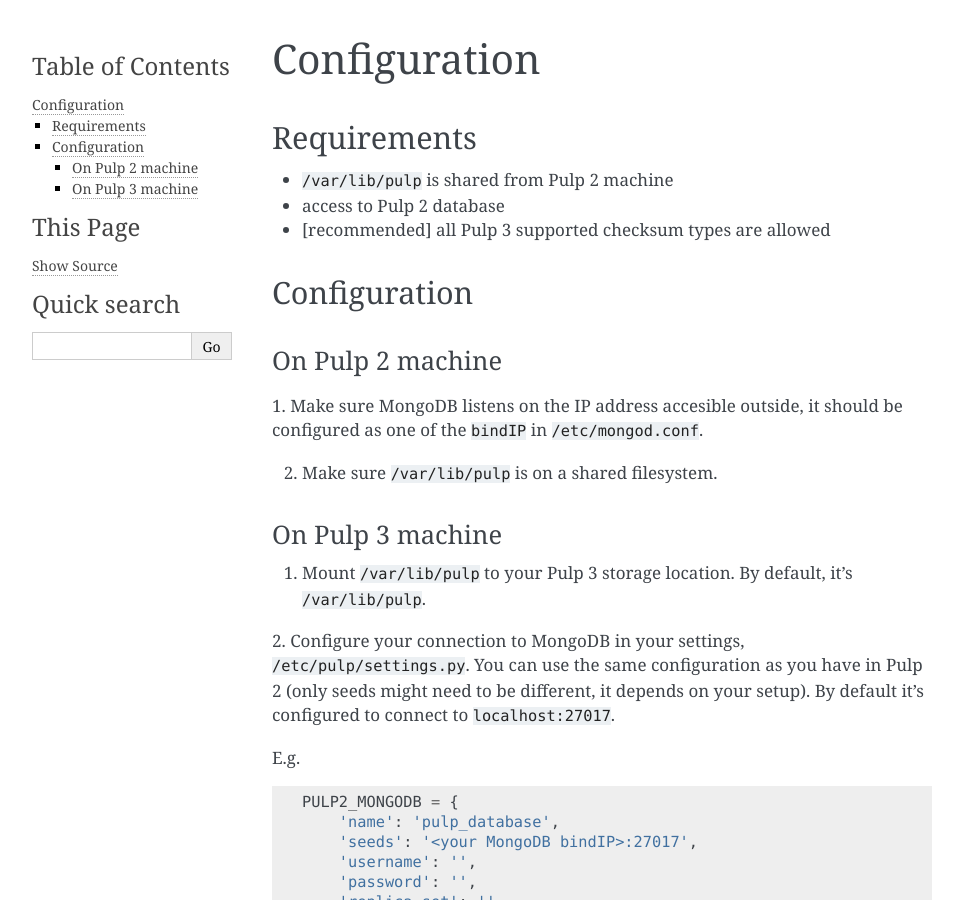
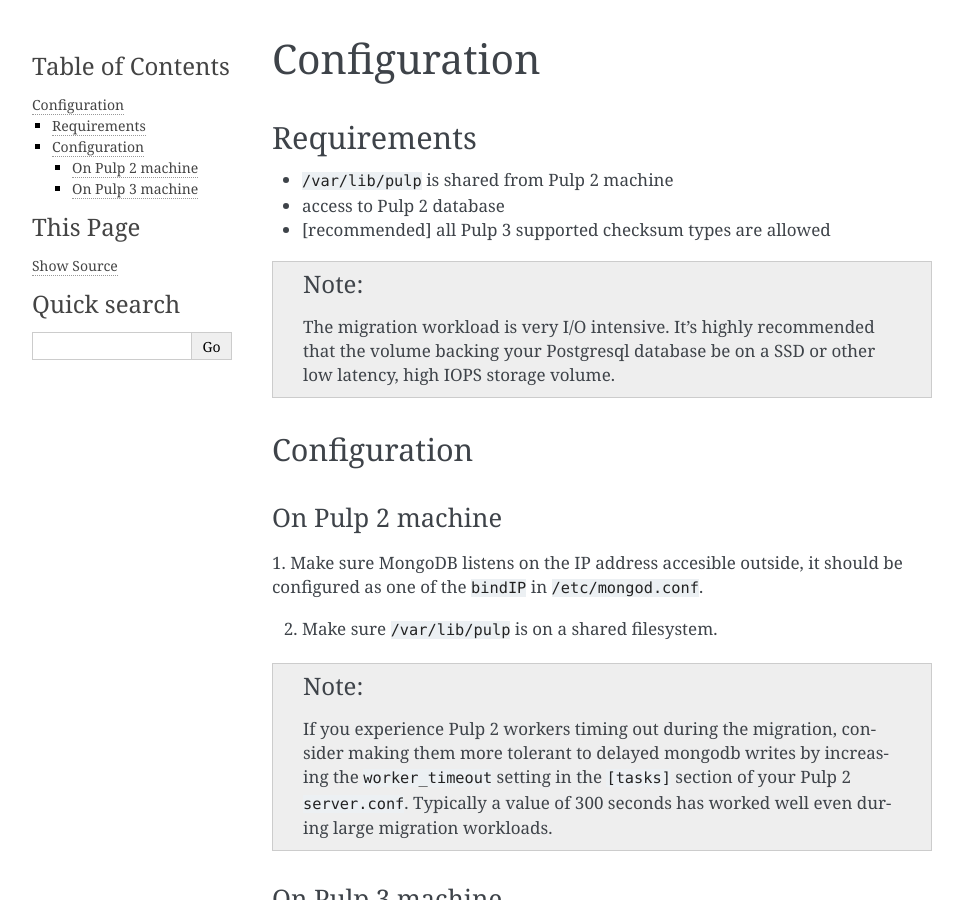
Before and after one commit to pulp/pulp-2to3-migration, a Sphinx documentation site: the page built from docs/configuration.rst, in a window 1280 px wide and 900 px high. Shown: the whole window, without its empty margins (148-1111 px from the left). Built offline with Sphinx 7.4.7, drawn with Linux system fonts in a browser that asks for light colours; some of the changed text lies outside the part shown.

Commit message:
Adds notes about worker timeouts in config docs
closes #7847

```diff
--- a/docs/configuration.rst
+++ b/docs/configuration.rst
@@ -7,6 +7,11 @@
 * ``/var/lib/pulp`` is shared from Pulp 2 machine
 * access to Pulp 2 database
 * [recommended] all Pulp 3 supported checksum types are allowed
+
+.. note::
+
+    The migration workload is very I/O intensive. It's highly recommended that the volume
+    backing your Postgresql database be on a SSD or other low latency, high IOPS storage volume.
 
 
 Configuration
@@ -19,6 +24,13 @@
 one of the ``bindIP`` in ``/etc/mongod.conf``.
 
 2. Make sure ``/var/lib/pulp`` is on a shared filesystem.
+
+.. note::
+
+    If you experience Pulp 2 workers timing out during the migration, consider making them more
+    tolerant to delayed mongodb writes by increasing the ``worker_timeout`` setting in the
+    ``[tasks]`` section of your Pulp 2 ``server.conf``. Typically a value of 300 seconds has worked
+    well even during large migration workloads.
 
 
 On Pulp 3 machine
@@ -64,3 +76,10 @@
 the migration is done and remove those two checksum types from the allowed list. After modifying
 the setting, you likely will need to run ``pulpcore-manager handle-artifact-checksums`` to remove
 unsupported checksums from the database, or Pulp will refuse to start.
+
+.. note::
+
+    If you experience Pulp 3 workers timing out during the migration, consider making them more
+    tolerant to delayed PostgreSQL writes by increasing the Pulp 3 ``WORKER_TTL`` setting. Typically
+    a value of 300 seconds has worked well even during large migration workloads. This setting is
+    available in ``pulpcore>=3.11``.
```
Also changed, not shown: 1 other file.
